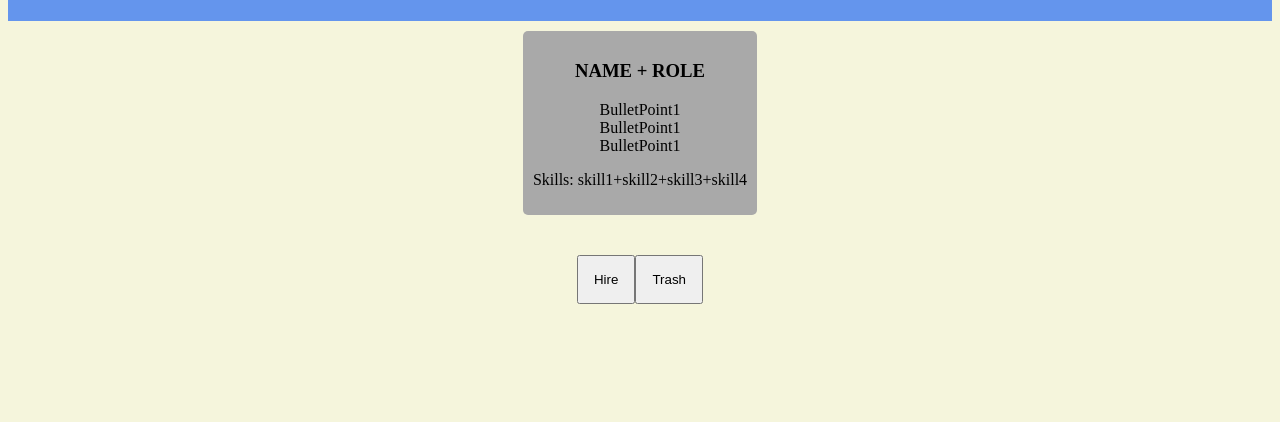
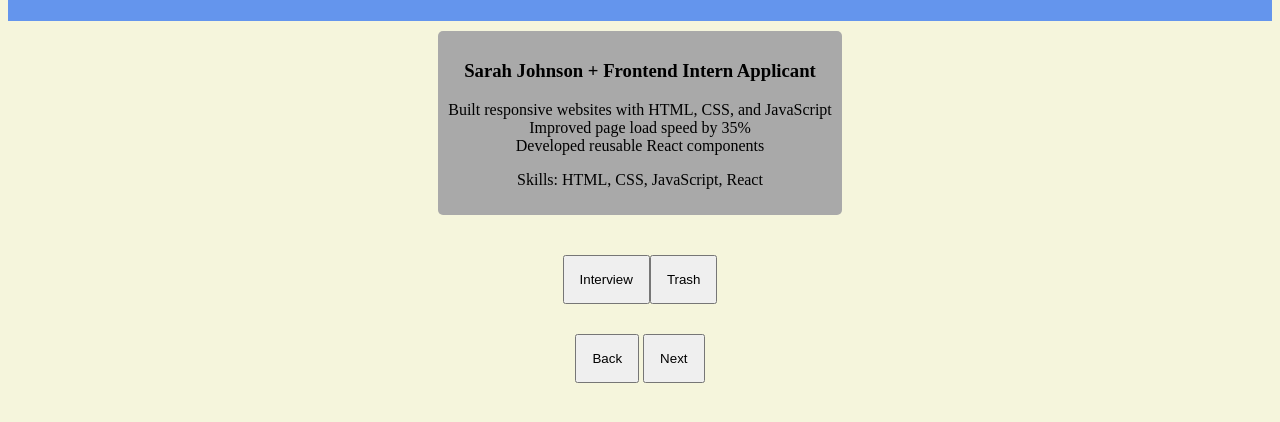
Before and after one commit to K3shavC0des/SelfLearning, a plain HTML site: page WebDevCoding/SwipeHire/index.html in a window 1280 px wide. Both pictures are taken after a click on the button "Trash". Shown: the part 76-498 px from the top of the page. Drawn offline with Linux system fonts and the light colour scheme.

Commit message:
added two more buttons to traverse the resumes

```diff
--- a/WebDevCoding/SwipeHire/index.html
+++ b/WebDevCoding/SwipeHire/index.html
@@ -63,7 +63,7 @@
     <script>
         let CurrentResume = 0;
         let goodResumes = 0;
-        let badResumes
+        let badResumes = 0;
         const resumes = [
             {
                 name: "Alex Chen",
@@ -156,12 +156,39 @@
                         </div>
                     `
                 }
+                function back(){
+                    if(CurrentResume > 0){
+                        CurrentResume -= 1;
+                        renderResume(CurrentResume);
+                    }
 
-                let hireButton = document.querySelector("good");
-                hireButton.addEventListener("click", function(){
+                }
+                function next(){
+                    if(CurrentResume < (resumes.length - 1)){
+                        CurrentResume+=1;
+                        renderResume(CurrentResume);
+                    }
+
+                }
 
 
+                let interviewButton = document.querySelector(".interview");
+                interviewButton.addEventListener("click", function(){
+                    goodResumes+=1;
+                    next();
                 });
+
+                let tossButton = document.querySelector(".trash");
+                tossButton.addEventListener("click", function(){
+                    badResumes+=1;
+                    next();
+                });
+
+                let backButton = document.querySelector(".back");
+                backButton.addEventListener("click", () => back());
+
+                let nextButton = document.querySelector(".next");
+                nextButton.addEventListener("click", () => next());
 
                 renderResume(0);
             });
@@ -189,9 +216,13 @@
                             <p>Skills: skill1+skill2+skill3+skill4</p>
                         </div>
         </div>
-        <div class="buttonRow">
-            <button class="good">Hire</button>
-            <button class="bad">Trash</button>
+        <div class="buttonRow" id="QualityRow">
+            <button class="interview">Interview</button>
+            <button class="trash">Trash</button>
+        </div>
+        <div class="traversalRow">
+            <button class="back">Back</button>
+            <button class="next">Next</button>
         </div>
     </main>
 
```
Lines whose indentation alone changed are shown as unchanged.
